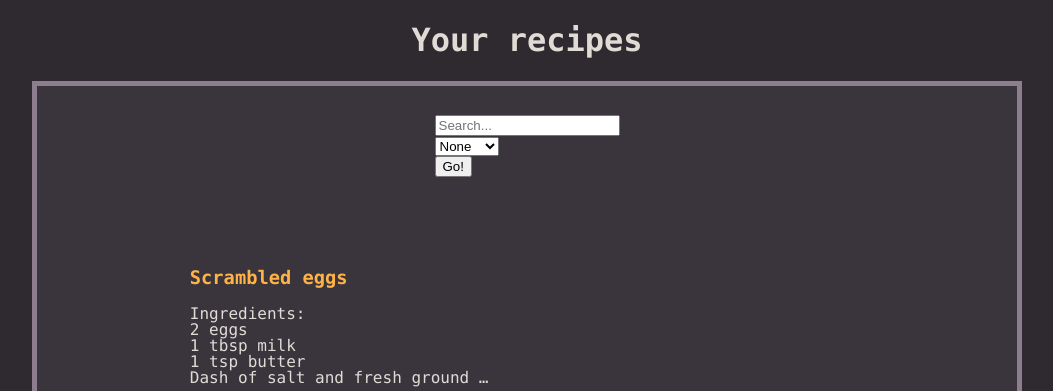
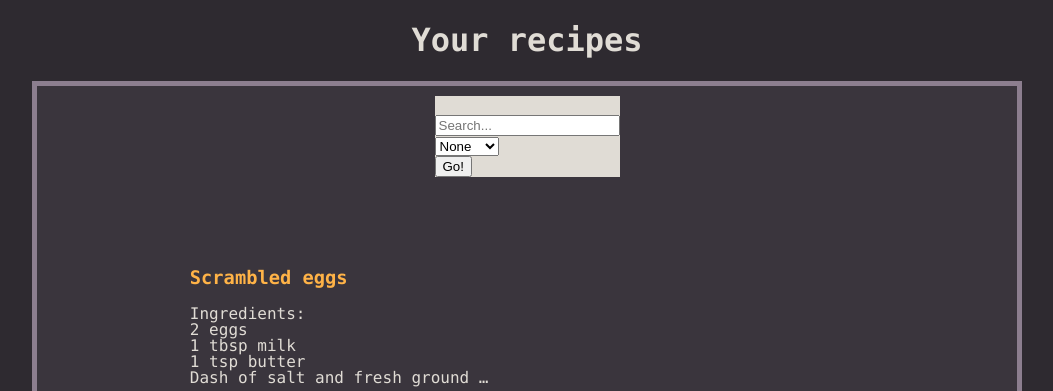
Before and after one commit to whoisjw/jacksRecipes_projectFile, a Django app: page /recipes/ in a window 1280 px wide. Shown: the part 48-439 px from the top of the page, without its empty margins (113-1166 px from the left). Run offline with Django 5.2, Linux system fonts and the light colour scheme; data comes from the database, SQL or seed files in the repository.

Commit message:
saved main.css LOL

```diff
--- a/static/css/main.css
+++ b/static/css/main.css
@@ -73,6 +73,12 @@
   float: right;
 }
 
+/* SEARCHBAR */
+
+.searchbar {
+  background-color: var(--retro-text);
+
+}
 
 /* BODY AND EVERYTHING ELSE */
 
```
